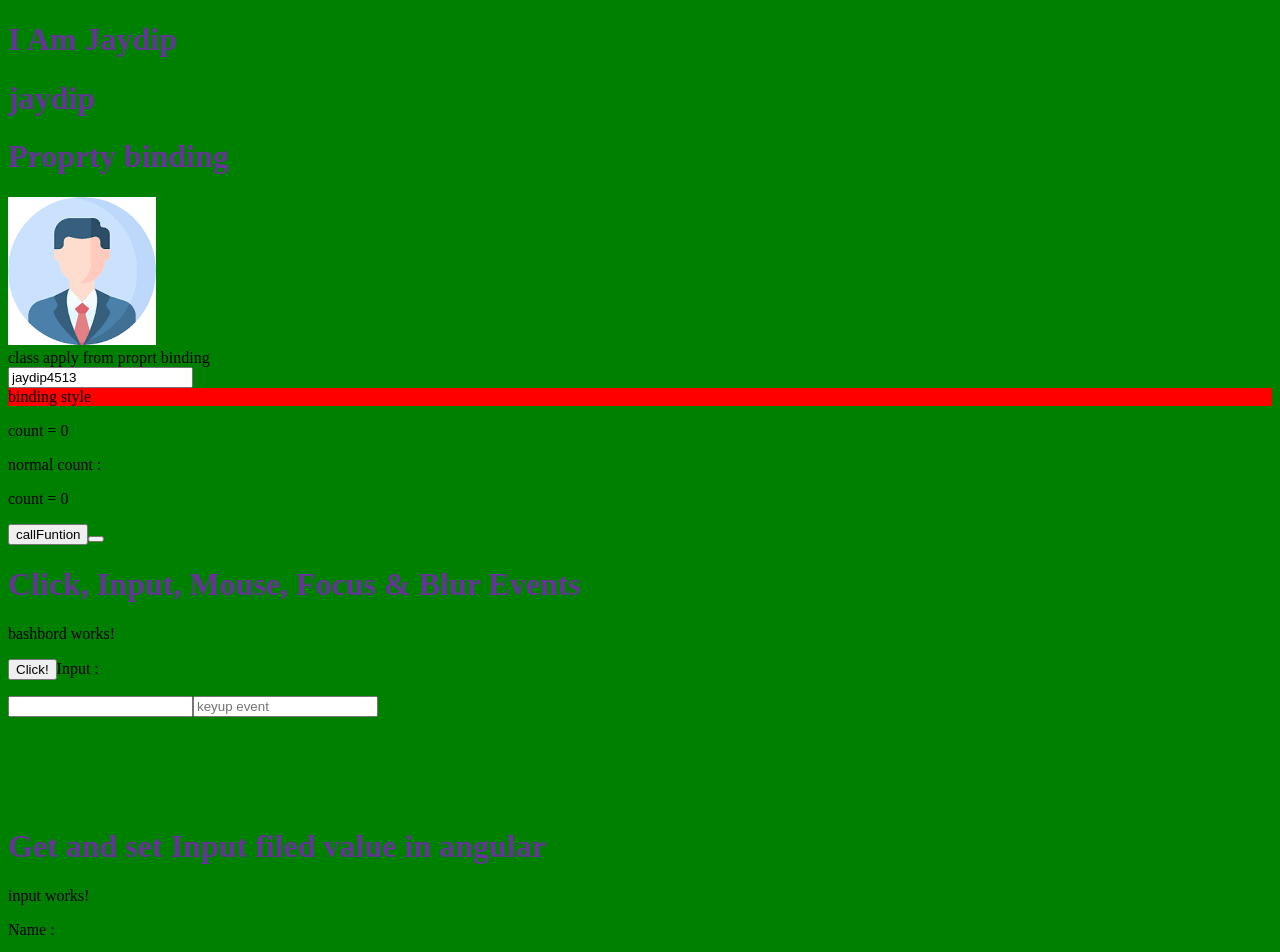
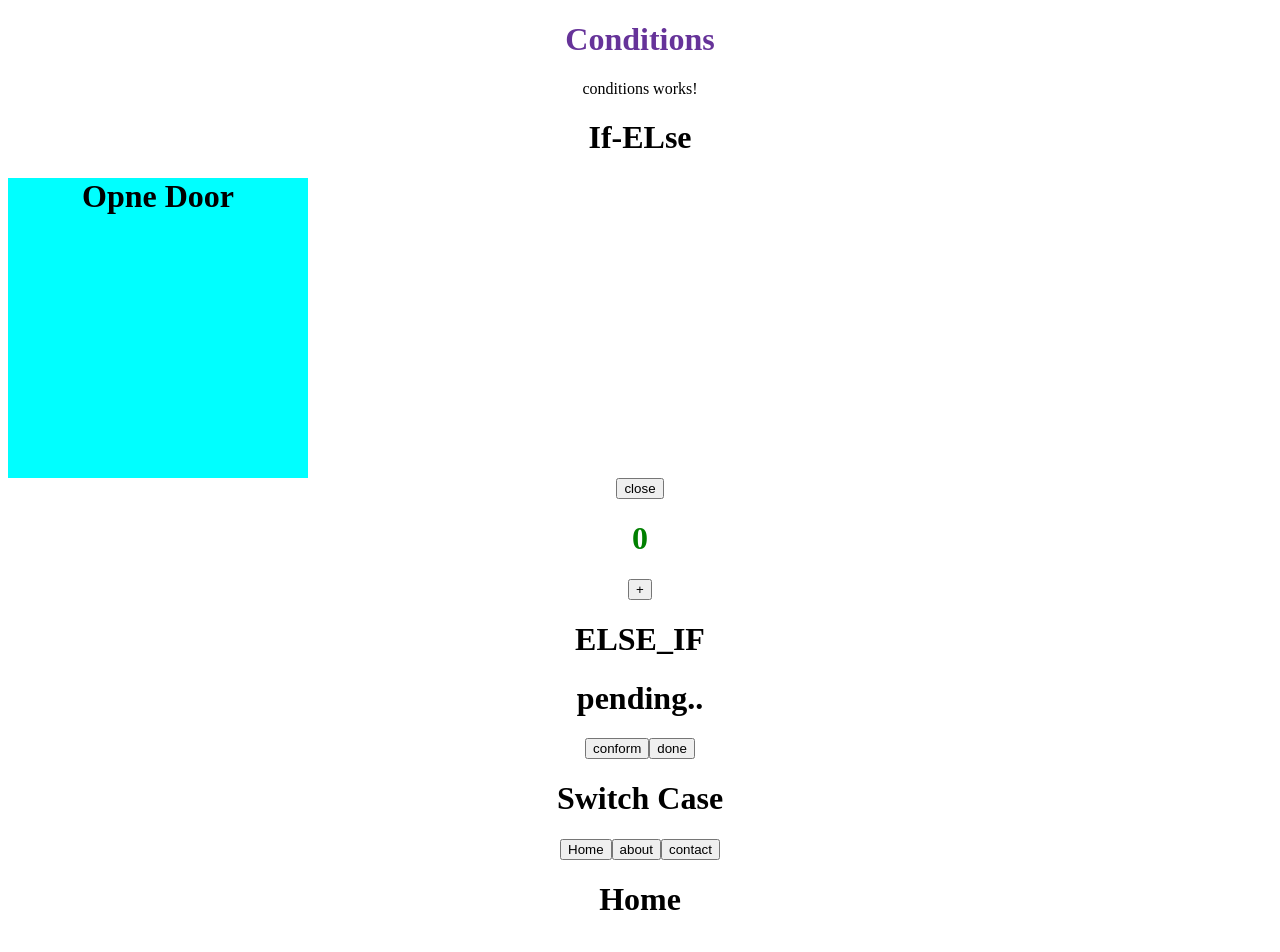
Before and after one commit to JaydipJadhav25/Angular, an Angular app: page / in a window 1280 px wide. Shown: the top 952 px of the page. Built offline with nearby package versions, Linux system fonts and the light colour scheme.

Commit message:
feat: IF-Else , switch cases

```diff
--- a/src/app/app.html
+++ b/src/app/app.html
@@ -1,53 +1,7 @@
-<h1> I Am Jaydip</h1>
-<h1>{{name}}</h1>
+<div>
+
+  <h1>Conditions</h1>
+  <app-conditions></app-conditions>
 
 
-<h1>Proprty binding</h1>
-
-
-<img [src]="homeImage" alt="homeImage">
-
-
-<div [class.active] = "active">
-  class apply from proprt binding
 </div>
-
-
-<input type="text" readonly [value]="username">
-
-<div  [style.background-color]="bgColor">binding style </div>
-
-
-
-<p [innerText]='" count = "+count()'></p>
-<p>normal count : </p>
-<p [innerText]='" count = "+count2'></p>
-
-
-<button   (click)="firstFun()">callFuntion</button>
-
-
-
-<button (click)="takeInput2({num : 20})"></button>
-
-
-
-
-<h1>Click, Input, Mouse, Focus & Blur Events</h1>
-
-<app-bashbord></app-bashbord>
-
-
-
-
-<h1>Get and set Input filed value in angular</h1>
-<app-input></app-input>
-
-<style>
-.heading{
-  background-color: chocolate;
-}
-
-</style>
-
-<h1 class="heading">inline css</h1>
--- a/src/app/app.ts
+++ b/src/app/app.ts
@@ -2,10 +2,11 @@ import { Component, signal } from '@angular/core';
 import { RouterOutlet } from '@angular/router';
 import { Bashbord } from "./bashbord/bashbord";
 import { Input } from './input/input';
+import { Conditions } from './conditions/conditions';
 
 @Component({
   selector: 'app-root',
-  imports: [RouterOutlet, Bashbord , Input],
+  imports: [RouterOutlet ,Conditions],
   templateUrl: './app.html',
   styleUrl: './app.css'
 })
--- /dev/null
+++ b/src/app/conditions/conditions.html
@@ -0,0 +1,64 @@
+<p>conditions works!</p>
+
+<h1>If-ELse</h1>
+
+@if(isYes){
+    <div style="width: 300px; height: 300px; background-color: aqua; transition-duration: 3s;">
+        <h1>Opne Door</h1>
+    </div>
+}@else{
+  <h1>Close Door </h1>
+}
+
+
+<button (click)="toggalYes()">{{isYes ? "close" : "open"}}</button>
+
+
+@if(number%2==0){
+    <h1 style="color: green;">{{number}}</h1>
+}@else {
+    <h1 style="color: red;">{{number}}</h1>
+}
+
+<button (click)="incress()">+</button>
+
+
+
+
+<h1>ELSE_IF</h1>
+
+@if (order==="pending") {
+
+    <h1>pending..</h1>
+
+}@else if (order === "conform") {
+    <h1>conform!</h1>
+}@else if (order==="Done") {
+    <h1>done</h1>
+}
+
+<button (click)="order='conform'">conform</button>
+<button (click)="order='Done'">done</button>
+
+<h1>Switch Case</h1>
+
+
+<button (click)="tab='home'">Home</button>
+<button (click)="tab='about'">about</button>
+<button (click)="tab='contact'">contact</button>
+
+
+@switch (tab) {
+    @case ('home') {
+        <h1>Home</h1>
+    }
+    @case ('about') {
+        <h1>About</h1>
+    }
+    @case ('contact') {
+        <h1>Contact</h1>
+    }
+    @default {
+        <h1>Not Found</h1>
+    }
+}
--- /dev/null
+++ b/src/app/conditions/conditions.ts
@@ -0,0 +1,22 @@
+import { Component } from '@angular/core';
+
+@Component({
+  selector: 'app-conditions',
+  imports: [],
+  templateUrl: './conditions.html',
+  styleUrl: './conditions.css',
+})
+export class Conditions {
+  isYes = true
+   number = 0;
+   order = "pending";
+   tab : string = 'home';
+
+   incress(){
+    this.number++;
+   };
+
+  toggalYes(){
+    this.isYes = !this.isYes;
+  }
+}
--- a/src/global.css
+++ b/src/global.css
@@ -1,3 +1,3 @@
-body{
+/* body{
     background-color: green;
-}
+} */
--- a/src/styles.css
+++ b/src/styles.css
@@ -1,4 +1,5 @@
 /* You can add global styles to this file, and also import other style files */
 body{
-    background-color: blueviolet;
+    /* background-color: blueviolet; */
+    text-align: center;
 }
```
Also changed, not shown: src/app/conditions/conditions.css (added), 1 other file (tests, documents, lock files or other folders).
